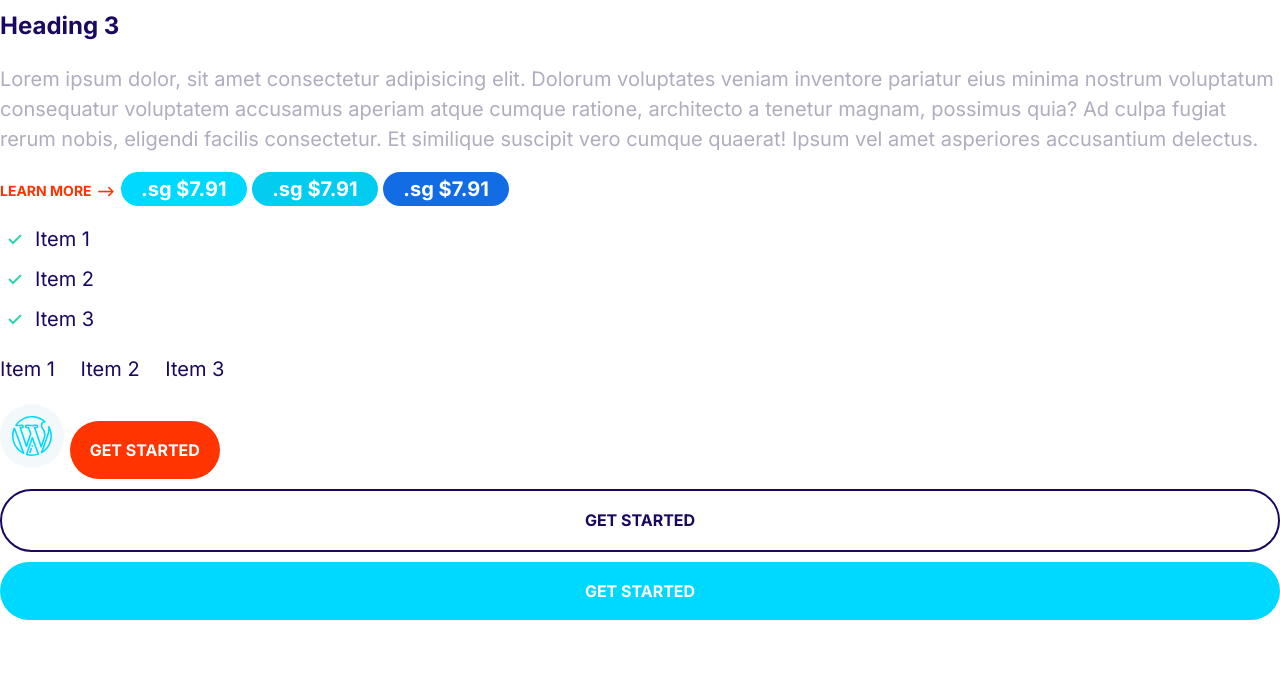
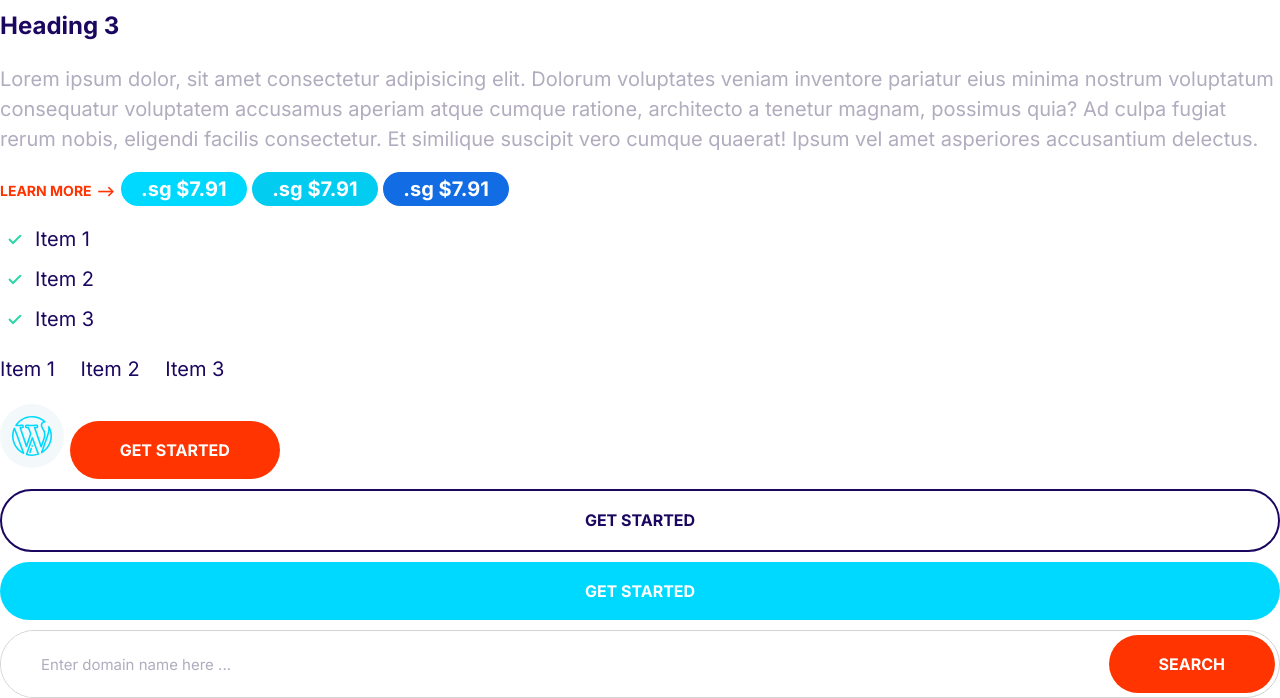
Before and after one commit to Rosteelton/frontend-first-steps, a plain HTML site: page moshify.html in a window 1280 px wide. Shown: the part 283-981 px from the top of the page. Before the commit the page ends 913 px from the top, so only its background shows below. Drawn offline with Linux system fonts and the light colour scheme.

Commit message:
inputGroup

```diff
--- a/css/moshify.css
+++ b/css/moshify.css
@@ -136,16 +136,17 @@ a {
 
 /* Buttons */
 .btn {
+  background: transparent;
   border-radius: 40px;
-  background: transparent;
   border: 0;
-  padding: 2rem 2rem;
+  cursor: pointer;
   font-size: 1.6rem;
   font-weight: bold;
+  margin-bottom: 1rem;
+  padding: 2rem 5rem;
+  text-align: center;
   text-transform: uppercase;
-  cursor: pointer;
   white-space: nowrap;
-  margin-bottom: 1rem;
 }
 
 .btn--fixed {
@@ -171,3 +172,33 @@ a {
   background: var(--color-primary);
   color: white;
 }
+
+/* Input */
+
+.input {
+  border-radius: 40px;
+  border: 1px solid lightgray;
+  color: var(--color-heading);
+  font-size: 1.5rem;
+  outline: 0;
+  padding: 2rem 4rem;
+}
+
+::placeholder {
+  color: #b1acbe;
+}
+
+.input--group {
+  display: flex;
+  border: 1px solid lightgrey;
+  border-radius: 40px;
+}
+
+.input--group .input {
+  border: 0;
+  flex-grow: 1;
+}
+
+.input--group .btn {
+  margin: 4px;
+}
--- a/moshify.html
+++ b/moshify.html
@@ -47,6 +47,12 @@
     <button class="btn btn--accent" type="submit">Get started</button>
     <button class="btn btn--card btn--fixed" type="submit">Get started</button>
     <button class="btn btn--primary btn--fixed" type="submit">Get started</button>
+
+    <div class="input--group">
+        <input class="input" type="text" name="Search" id="search" placeholder="Enter domain name here ...">
+        <button class="btn btn--accent" type="submit">Search</button>
+    </div>
+
 </body>
 
 </html>
```
Also changed, not shown: components/inputGroup.html (added, +4 -0 lines).
